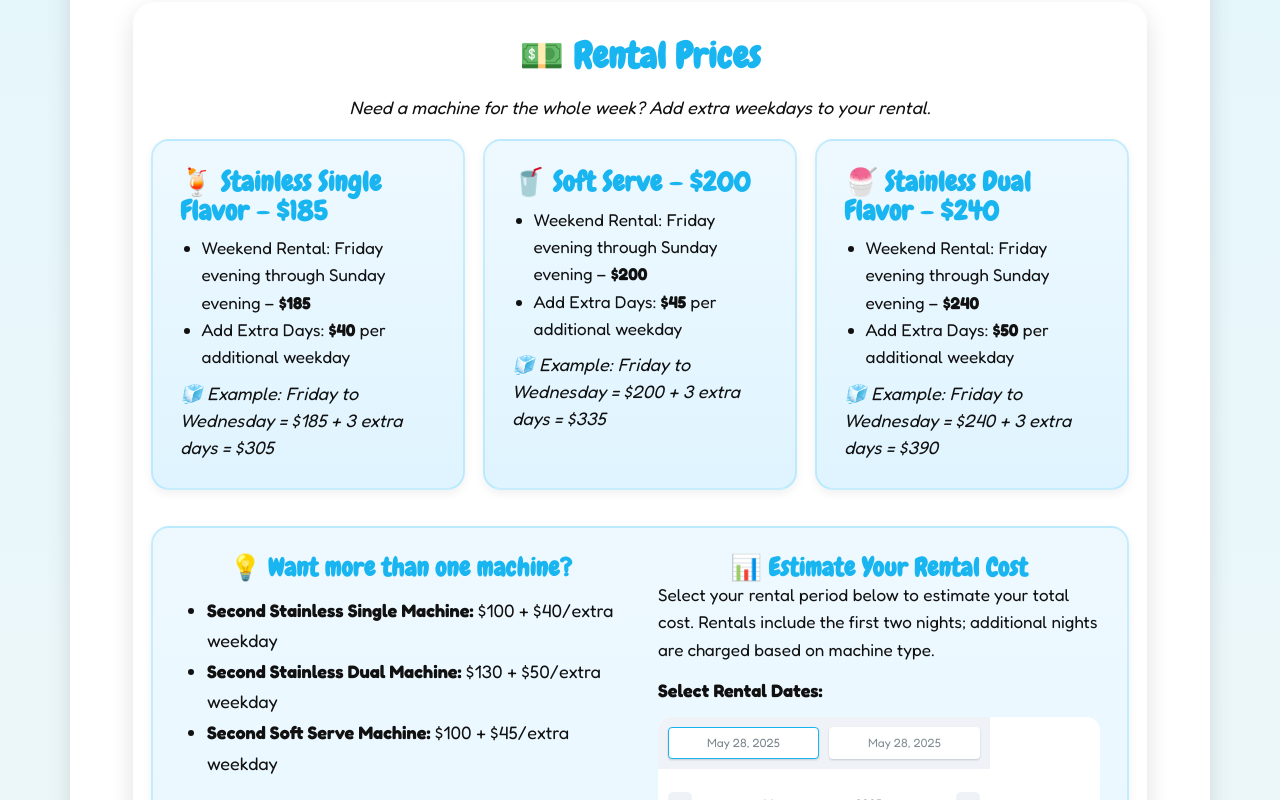
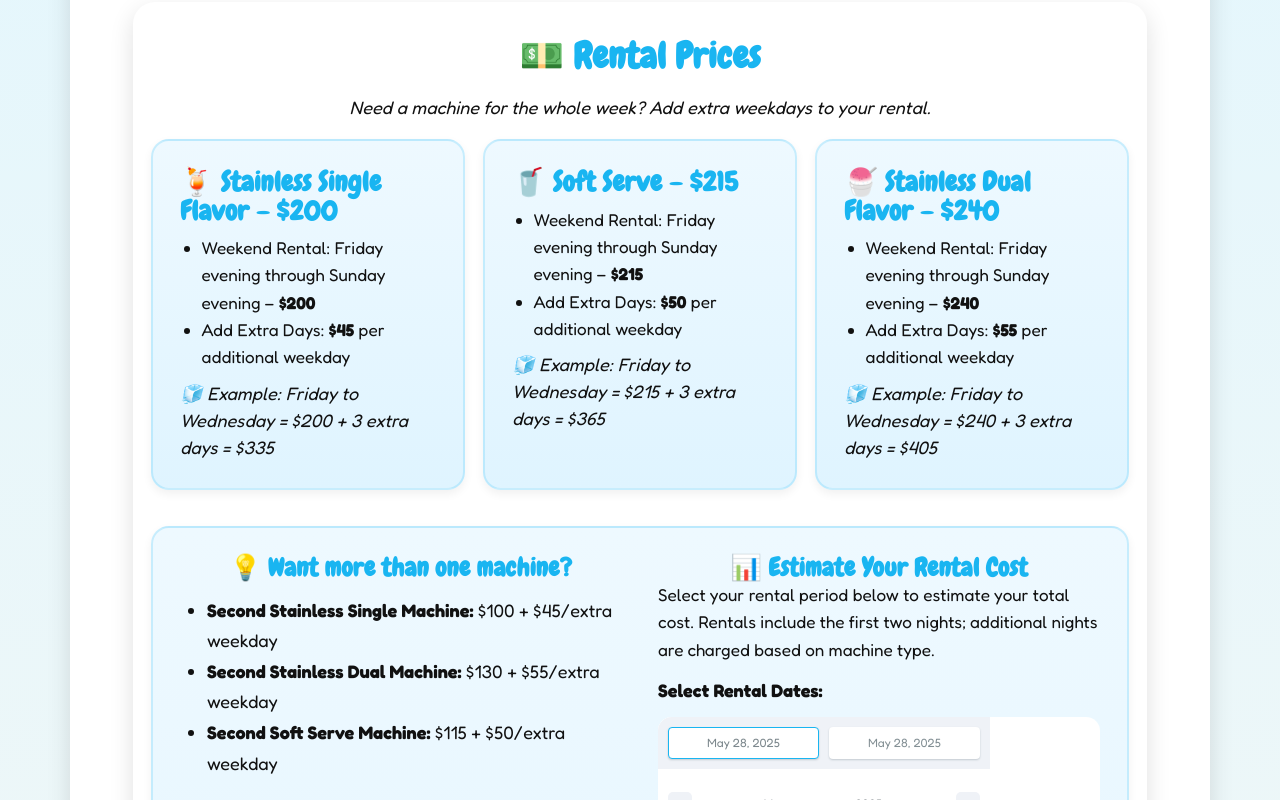
Before and after one commit to rynscull79/thirsty-dawg-site, a Next.js app: page /rentals in a window 1280 px wide. Shown: the part 2860-3660 px from the top of the page. Built offline with nearby package versions, Linux system fonts and the light colour scheme.

Commit message:
update prices

```diff
--- a/src/components/BookingPage.jsx
+++ b/src/components/BookingPage.jsx
@@ -473,7 +473,7 @@ export default function BookingPage() {
                 required
               >
                 {[
-                  'Stainless Single Flavor - $185',
+                  'Stainless Single Flavor - $200',
                   'Stainless Dual Flavor - $240',
                 ].map((option) => (
                   <option key={option}>{option}</option>
@@ -486,7 +486,7 @@ export default function BookingPage() {
             <input
               type="hidden"
               name="machine_type"
-              value="Soft Serve Machine - $200"
+              value="Soft Serve Machine - $215"
             />
           )}
 
--- a/src/components/OurRentals.jsx
+++ b/src/components/OurRentals.jsx
@@ -21,9 +21,9 @@ const [range, setRange] = useState([
 
   const calculateTotal = () => {
     const prices = {
-      single: { base: 185, extra: 40, second: 100 },
-      stainless: { base: 240, extra: 50, second: 130 },
-      softserve: { base: 200, extra: 45, second: 100 },
+      single: { base: 200, extra: 45, second: 100 },
+      stainless: { base: 240, extra: 55, second: 130 },
+      softserve: { base: 215, extra: 50, second: 115 },
     };
 
     const start = new Date(range[0].startDate);
@@ -82,8 +82,6 @@ useEffect(() => {
     color: 'var(--td-black)',
     fontFamily: 'var(--body-font)',
   };
-
-
 
   return (
     <div
@@ -249,45 +247,7 @@ useEffect(() => {
                 fontFamily: 'var(--heading-font)',
               }}
             >
-              🍹 Stainless Single Flavor – $185
-            </h3>
-            <ul
-              style={{
-                paddingLeft: '1.2rem',
-                color: 'var(--td-black)',
-                fontSize: '0.95rem',
-                lineHeight: 1.6,
-              }}
-            >
-              <li>
-                Weekend Rental: Friday evening through Sunday evening –{' '}
-                <strong>$185</strong>
-              </li>
-              <li>
-                Add Extra Days: <strong>$40</strong> per additional weekday
-              </li>
-            </ul>
-            <p
-              style={{
-                fontStyle: 'italic',
-                marginTop: '0.5rem',
-                color: 'var(--td-black)',
-              }}
-            >
-              🧊 Example: Friday to Wednesday = $185 + 3 extra days = $305
-            </p>
-          </div>
-
-          <div style={priceCardStyle}>
-            <h3
-              style={{
-                fontSize: '1.5rem',
-                marginBottom: '0.5rem',
-                color: 'var(--td-blue)',
-                fontFamily: 'var(--heading-font)',
-              }}
-            >
-              🥤 Soft Serve – $200
+              🍹 Stainless Single Flavor – $200
             </h3>
             <ul
               style={{
@@ -325,6 +285,44 @@ useEffect(() => {
                 fontFamily: 'var(--heading-font)',
               }}
             >
+              🥤 Soft Serve – $215
+            </h3>
+            <ul
+              style={{
+                paddingLeft: '1.2rem',
+                color: 'var(--td-black)',
+                fontSize: '0.95rem',
+                lineHeight: 1.6,
+              }}
+            >
+              <li>
+                Weekend Rental: Friday evening through Sunday evening –{' '}
+                <strong>$215</strong>
+              </li>
+              <li>
+                Add Extra Days: <strong>$50</strong> per additional weekday
+              </li>
+            </ul>
+            <p
+              style={{
+                fontStyle: 'italic',
+                marginTop: '0.5rem',
+                color: 'var(--td-black)',
+              }}
+            >
+              🧊 Example: Friday to Wednesday = $215 + 3 extra days = $365
+            </p>
+          </div>
+
+          <div style={priceCardStyle}>
+            <h3
+              style={{
+                fontSize: '1.5rem',
+                marginBottom: '0.5rem',
+                color: 'var(--td-blue)',
+                fontFamily: 'var(--heading-font)',
+              }}
+            >
               🍧 Stainless Dual Flavor – $240
             </h3>
             <ul
@@ -340,7 +338,7 @@ useEffect(() => {
                 <strong>$240</strong>
               </li>
               <li>
-                Add Extra Days: <strong>$50</strong> per additional weekday
+                Add Extra Days: <strong>$55</strong> per additional weekday
               </li>
             </ul>
             <p
@@ -350,7 +348,7 @@ useEffect(() => {
                 color: 'var(--td-black)',
               }}
             >
-              🧊 Example: Friday to Wednesday = $240 + 3 extra days = $390
+              🧊 Example: Friday to Wednesday = $240 + 3 extra days = $405
             </p>
           </div>
         </div>
@@ -404,15 +402,15 @@ useEffect(() => {
             >
               <li>
                 <strong>Second Stainless Single Machine:</strong> $100 +
-                $40/extra weekday
+                $45/extra weekday
               </li>
               <li>
                 <strong>Second Stainless Dual Machine:</strong> $130 +
-                $50/extra weekday
+                $55/extra weekday
               </li>
               <li>
-                <strong>Second Soft Serve Machine:</strong> $100 +
-                $45/extra weekday
+                <strong>Second Soft Serve Machine:</strong> $115 +
+$50/extra weekday
               </li>
             </ul>
           </div>
```
Lines whose indentation alone changed are shown as unchanged.
